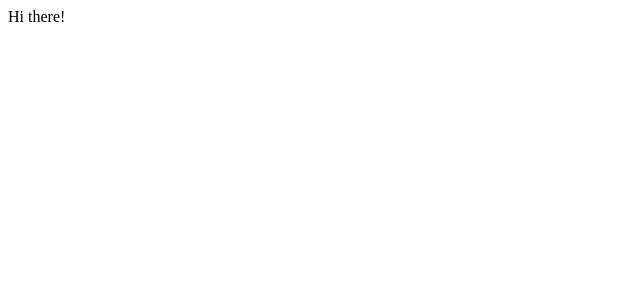
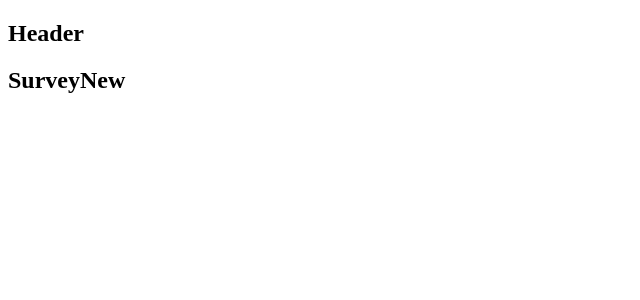
Before and after one commit to Narshe1412/feedback-react-app, a React (Create React App) app in the folder client/: page /surveys/new in a window 1280 px wide. Shown: the top 300 px of the page, without its empty margins (0-640 px from the left). Built offline with nearby package versions, Linux system fonts and the light colour scheme.

Commit message:
70. Routes definded

```diff
--- a/client/src/components/App.js
+++ b/client/src/components/App.js
@@ -1,7 +1,25 @@
 import React from 'react';
+import { BrowserRouter, Route } from 'react-router-dom';
+
+const Header = () => <h2>Header</h2>;
+const Dashboard = () => <h2>Dashboard</h2>;
+const SurveyNew = () => <h2>SurveyNew</h2>;
+const Landing = () => <h2>Landing</h2>;
 
 const App = () => {
-  return <div>Hi there!</div>;
+  return (
+    <div>
+      <BrowserRouter>
+        <div>
+          <Header />
+          {/** exact={true} -> exact */}
+          <Route exact path="/" component={Landing} />
+          <Route exact path="/surveys" component={Dashboard} />
+          <Route path="/surveys/new" component={SurveyNew} />
+        </div>
+      </BrowserRouter>
+    </div>
+  );
 };
 
 export default App;
```
